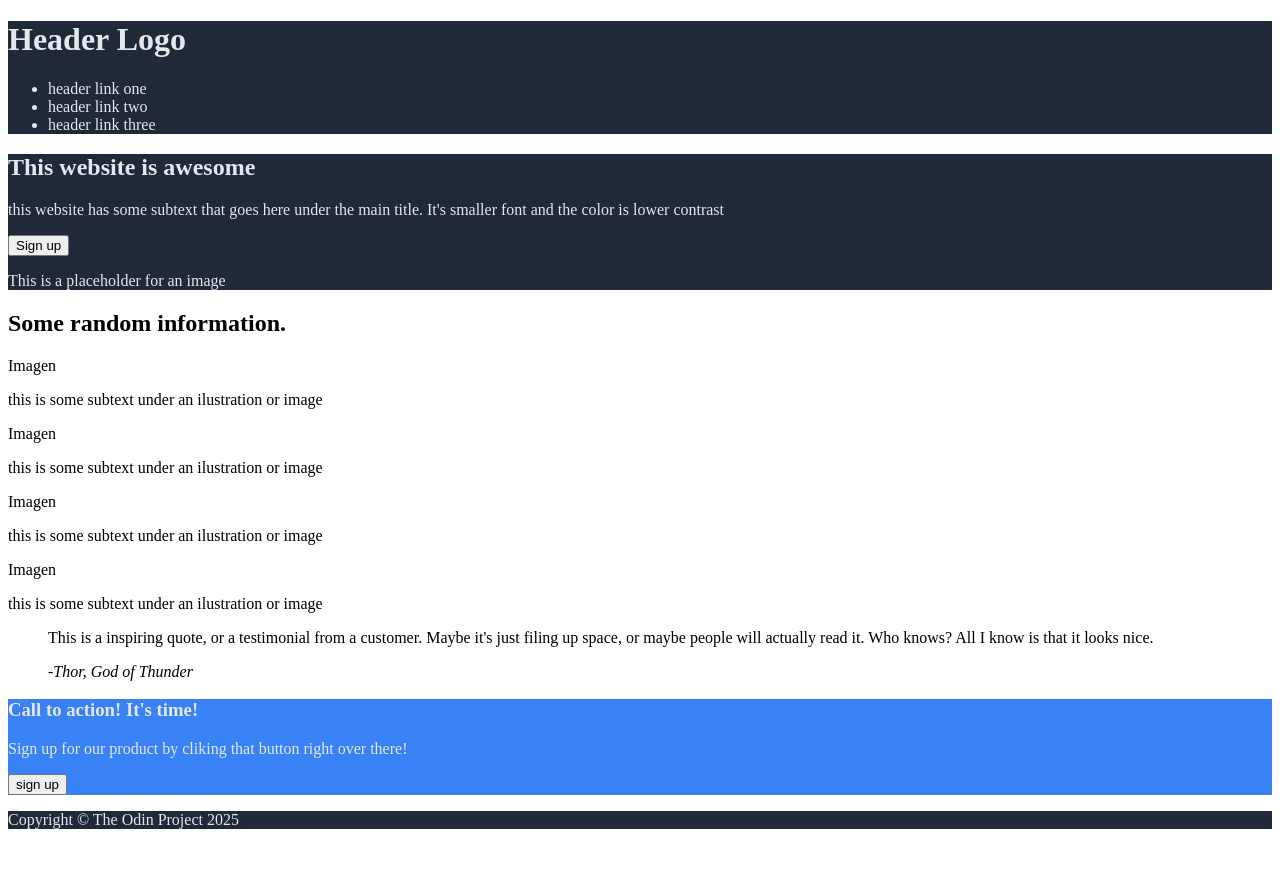
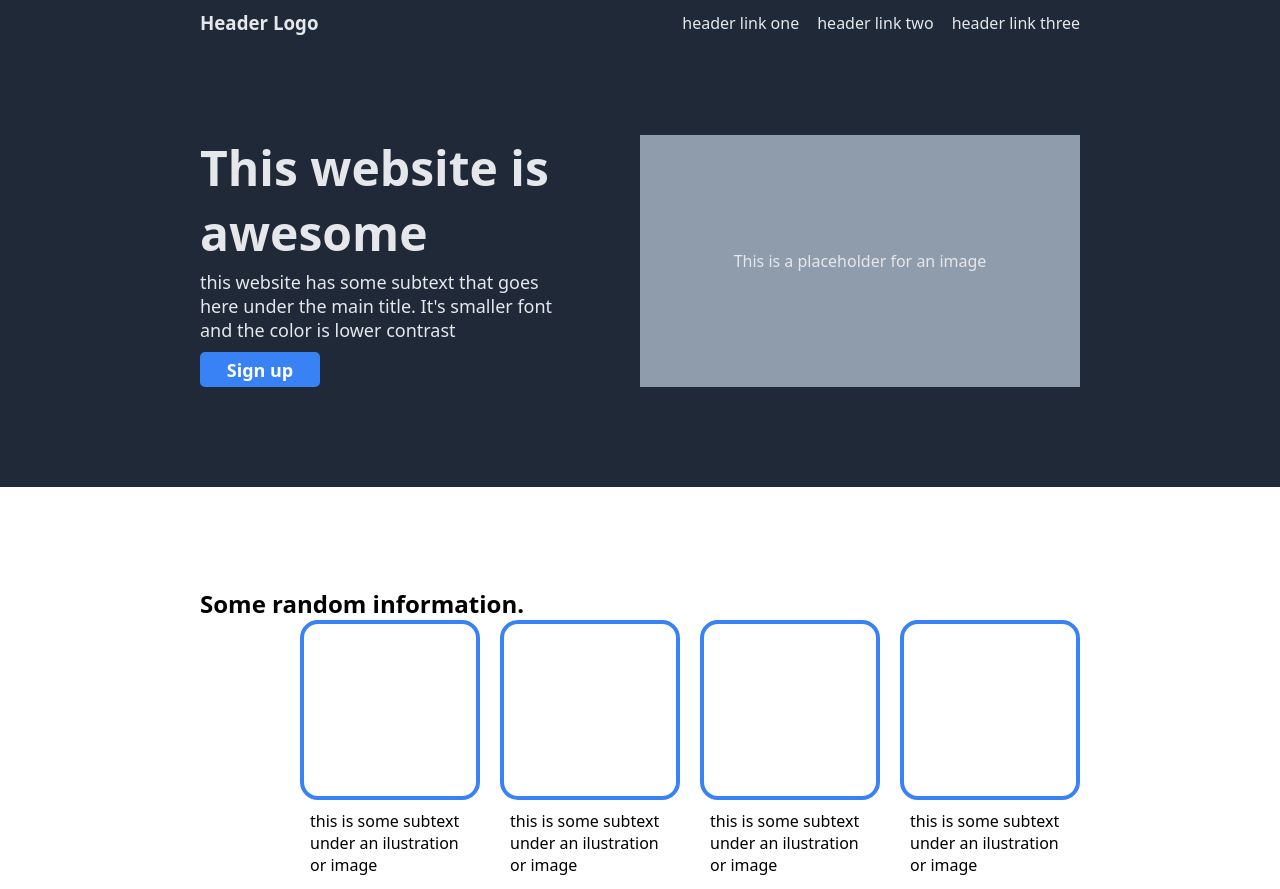
Before and after one commit to Yeray-Dev/The_Odin_Project, a plain HTML site: page Landing_Page/index.html in a window 1280 px wide. Shown: the top 889 px of the page. Before the commit the page ends 845 px from the top, so only its background shows below. Drawn offline with Linux system fonts and the light colour scheme.

Commit message:
update landing page

```diff
--- a/Landing_Page/index.html
+++ b/Landing_Page/index.html
@@ -8,53 +8,53 @@
 </head>
 <body>
 	<header>
-		<div>
-			<h1>Header Logo</h1>
-		</div>
-		<div>
+		<div class="container header_container">
+			<h3 class="header">Header Logo</h3>
 			<nav>
-				<ul>
-					<li>header link one</li>
-					<li>header link two</li>
-					<li>header link three</li>
+				<ul class="header link_container">
+					<li class="header_link"><a href="">header link one</a></li>
+					<li class="header_link"><a href="">header link two</a></li>
+					<li class="header_link"><a href="">header link three</a></li>
 				</ul>
 			</nav>
 		</div>
 	</header>
 	<main>
-		<section id="hero" class="section_main">
-			<div>
+		<section id="hero" class="container section_main">
+			<div class="hero_first">
 				<h2>This website is awesome</h2>
 				<p>this website has some subtext that goes here under the main title.
 					It's smaller font and the color is lower contrast</p>
-					<button>Sign up</button>
+					<button class="button button-1">Sign up</button>
 			</div>
-			<div>
+			<div class="hero_second">
 				<p>This is a placeholder for an image</p><!-- Here's a picture -->
 			</div>
 		</section>
-		<section id="cards" class="section_main">
-			<h2>Some random information.</h2>
+		<section id="cards" class="container section_main">
 			<div>
+				<h2 id="cards_title">Some random information.</h2>
+				<div class="article">
 					<article>
-					<p>Imagen</p>
-					<p>this is some subtext under an ilustration or image</p>
+						<p class="img"></p>
+						<p class="subtext">this is some subtext under an ilustration or image</p>
 					</article>
 					<article>
-					<p>Imagen</p>
-					<p>this is some subtext under an ilustration or image</p>
+						<p class="img"></p>
+						<p class="subtext">this is some subtext under an ilustration or image</p>
 					</article>
 					<article>
-					<p>Imagen</p>
-					<p>this is some subtext under an ilustration or image</p>
+						<p class="img"></p>
+						<p class="subtext">this is some subtext under an ilustration or image</p>
 					</article>
 					<article>
-					<p>Imagen</p>
-					<p>this is some subtext under an ilustration or image</p>
+						<p class="img"></p>
+						<p class="subtext">this is some subtext under an ilustration or image</p>
 					</article>
 				</div>
+			</div>
 		</section>
-		<section id="quote" class="section_main">
+		<section id="quote" class="container section_main">
 			<blockquote>
 				<p>This is a inspiring quote, or a testimonial from a customer.
 					Maybe it's just filing up space, or maybe people will actually read it.
@@ -62,18 +62,20 @@
 				<cite>-Thor, God of Thunder</cite>
 			</blockquote>
 		</section>
-		<section id="cta" class="section_main">
+		<section id="cta" class="container section_main">
+			<div id="cta-sub">
 				<div>
 					<h3>Call to action! It's time!</h3>
 					<p>Sign up for our product by cliking that button right over there!</p>
 				</div>
 				<div>
-				<button>sign up</button>
+					<button class="button button-2">sign up</button>
+				</div>
 			</div>
 		</section>
 	</main>
 	<footer>
-		<div>
+		<div class="container">
 			<p>Copyright © The Odin Project 2025</p>
 		</div>
 	</footer>
--- a/Landing_Page/style.css
+++ b/Landing_Page/style.css
@@ -1,16 +1,129 @@
-header{
+/** Hard Reset */
+*{
+	margin: 0;
+	padding: 0;
+	box-sizing: border-box;
+	font-family: system-ui, -apple-system, BlinkMacSystemFont, 'Segoe UI', Roboto, Oxygen, Ubuntu, Cantarell, 'Open Sans', 'Helvetica Neue', sans-serif;
+}
+/** General */
+.container{
+	padding-left: 200px;
+	padding-right: 200px;
+}
+@media (max-width: 600px) {
+	.container {
+		padding-left: 20px;
+		padding-right: 20px;; /* Ocupa todo el ancho en móviles */
+	}
+}
+.button{
+	width: 120px;
+    height: 35px;
+	font-size: 18px;
+	font-weight: 600;
+}
+/** Color */
+header, footer, #hero{
 	color: #E5E7EB;
 	background-color: #1F2937;
 }
-footer{
-	color: #E5E7EB;
-	background-color: #1F2937;
+.button{
+	background-color: #3882F6;
+	color: white;
+	border-radius: 5px;
 }
-#hero{
-	color: #E5E7EB;
-	background-color: #1F2937;
+.button-2{
+	border: solid 1px white;
 }
-#cta{
-	color: #E5E7EB;
+.button-1{
+	border: solid 0px #3882F6;
+}
+#quote{
+	background-color: #E5E7EB;
+}
+#cta-sub{
 	background-color: #3882F6;
 }
+/** FIN Color */
+
+/** Layout */
+	/*. HEADER */
+.header_link a{
+	flex: 0 0 auto;
+	margin-left: 18px;
+	text-decoration: none;
+	color: #E5E7EB;
+}
+.header_link a:hover {
+	color: #E5E7EB; /* Color en hover */
+}
+
+.header_container{
+	display: flex;
+	flex-direction: row;
+	justify-content: space-between;
+	align-items: center;
+	padding-top: 10px;
+}
+.link_container{
+	display: flex;
+	flex-direction: row;
+	list-style: none;
+}
+	/*. FIN HEADER*/
+
+	/*. Main */
+section{
+	padding-top: 100px;
+	padding-bottom: 100px;
+}
+		/*. Hero  */
+#hero{
+	display: flex;
+	flex-wrap: nowrap;
+}
+.hero_first{
+	flex-basis: 50%;
+}
+.hero_first h2{
+	font-size: 48px;
+	font-weight: 900;
+}
+.hero_first p{
+	margin-top: 5px;
+	font-size: 18px;
+	padding-right: 60px;
+}
+.hero_second{
+	flex-basis: 50%;
+	background-color: #8f9cac;
+	display: grid;
+	place-items: center;
+
+}
+.button-1{
+	margin-top: 10px;
+}
+		/*. FIN Hero  */
+		/*. Cards  */
+
+.article{
+	display: grid;
+	grid-template-columns: repeat(4, 1fr);
+	gap: 20px;
+	padding-left: 100px;
+	padding-right: 100px;
+}
+.img {
+	padding: 40px;
+	border: solid 4px #3882F6;
+	border-radius: 10%;
+	width: 180px;
+    height: 180px;
+}
+.subtext{
+	display: grid;
+	justify-content: center;
+	align-items: center;
+	padding: 10px;
+}
```
Lines whose indentation alone changed are shown as unchanged.
